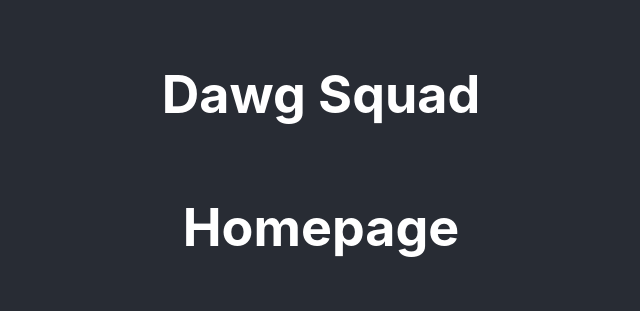
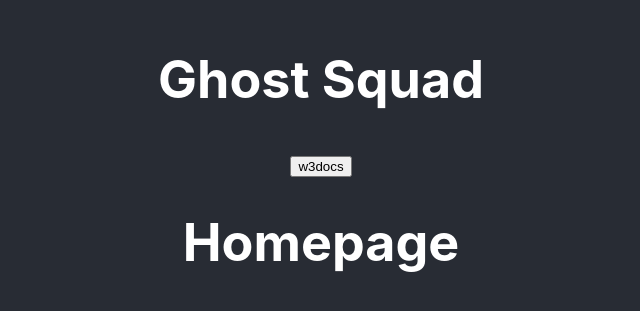
Before and after one commit to JackErRip/DawgSquadd, a React (Create React App) app: page / in a window 1280 px wide. Shown: the part 239-550 px from the top of the page, without its empty margins (319-959 px from the left). Built offline with nearby package versions, Linux system fonts and the light colour scheme.

Commit message:
Add files via upload

```diff
--- a/src/App.js
+++ b/src/App.js
@@ -1,16 +1,27 @@
-import logo from './logo.svg';
 import './App.css';
 
 function App() {
   return (
+    <html>
+      <body>
     <div className="App">
       <header className="App-header">
+      <title>The Dawg Squad Website</title>
+<h1>Ghost Squad</h1>
+<form>
 
-        <h1>Dawg Squad</h1>
+      <input type="button" onclick="window.location.href='https://www.w3docs.com';" value="w3docs" />
+      </form>
+
         <h1>Homepage</h1>
 
       </header>
+
+
+
     </div>
+    </body>
+  </html>
   );
 }
 
```
